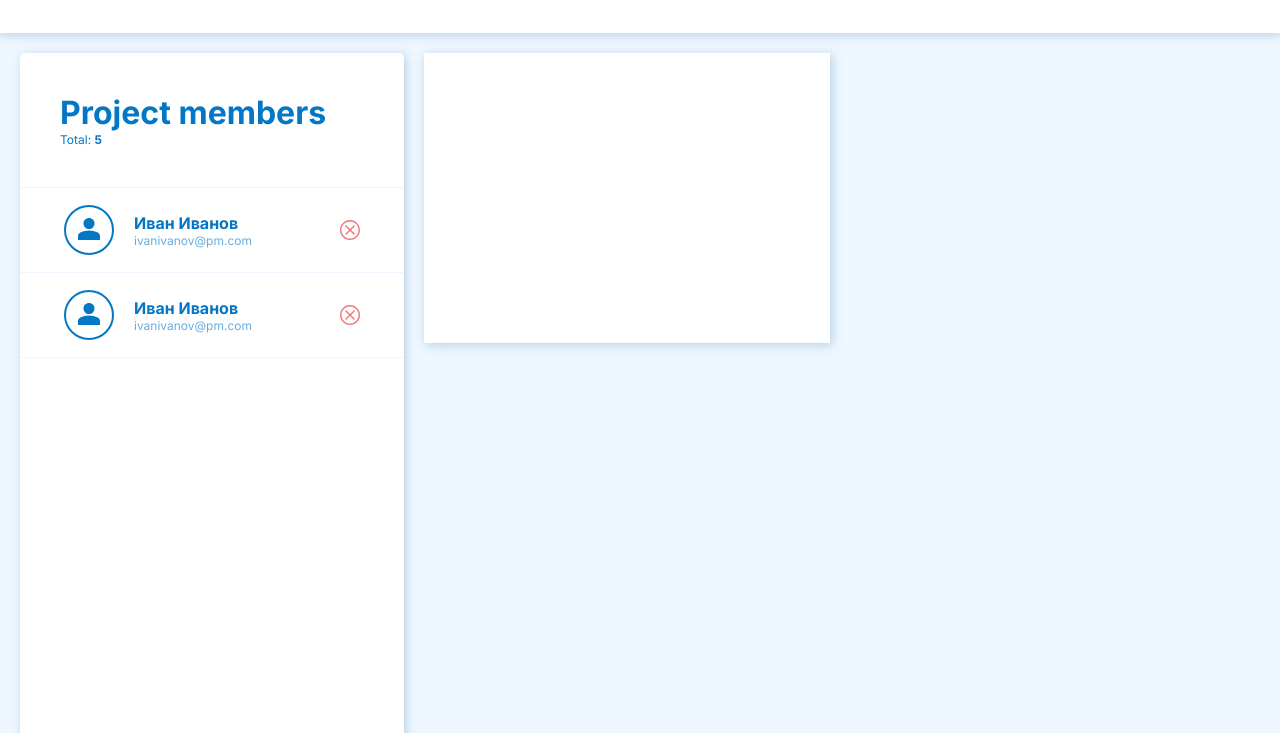
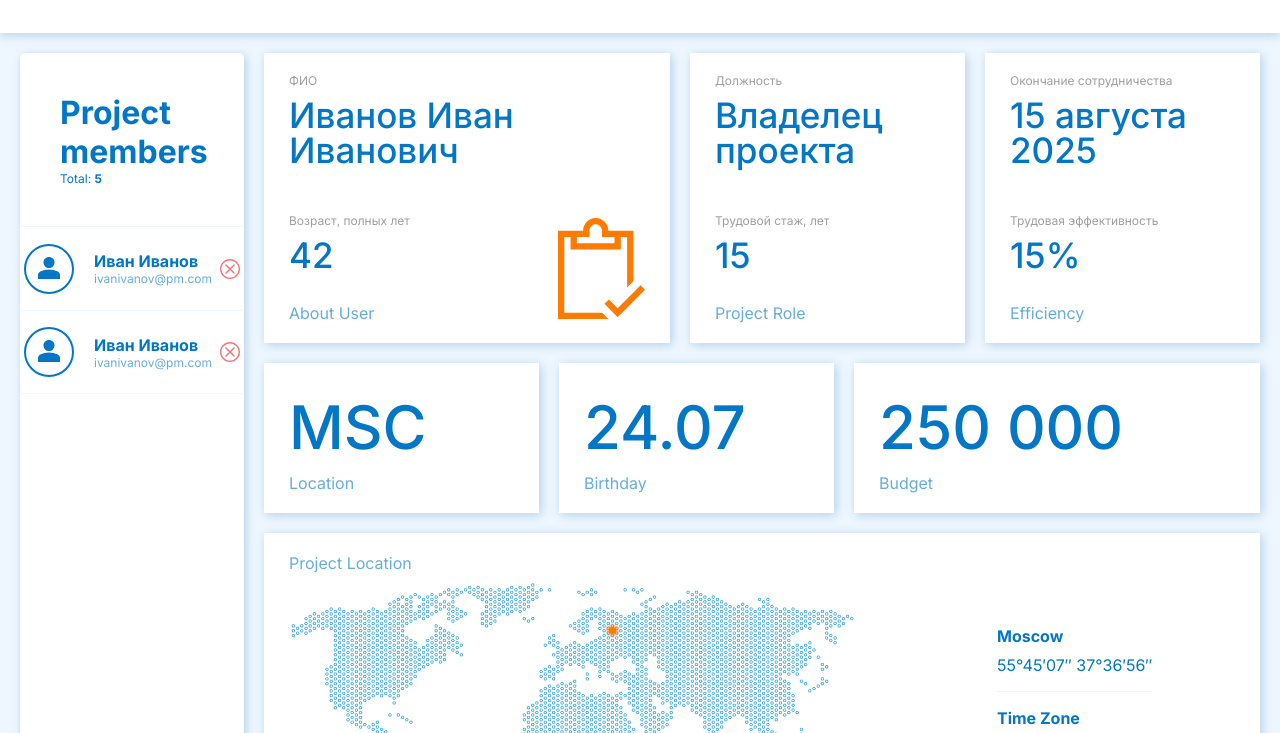
Before and after one commit to agkondakov91/person-manage, a plain HTML site: page index.html in a window 1280 px wide. Shown: the part 67-800 px from the top of the page. Drawn offline with Linux system fonts and the light colour scheme.

Commit message:
PM-1 feat: верстка и стили

```diff
--- a/index.html
+++ b/index.html
@@ -25,7 +25,7 @@
     <main class="main">
       <section class="member">
         <h1 class="member__header">Project members</h1>
-        <p class="member__total">Total: <span class="member__total member__total_bold">5</span></p>
+        <p class="member__total">Total: <span class="member__total-bold">5</span></p>
         <ul>
           <li class="member__person">
             <div class="member__info">
@@ -48,12 +48,79 @@
             <div class="member__delete"></div>
           </li>
         </ul>
-        <button class="member_add">Add member</button>
+        <button class="member__add">Add member</button>
       </section>
-      <section class="info">
-        <div class="info__user"></div>
-        <div class="info__role"></div>
-
+      <section class="about">
+        <ul class="info">
+          <li class="info__user">
+            <div class="info__top">
+              <p class="info__description">ФИО</p>
+              <p class="info__text">Иванов Иван Иванович</p>
+            </div>
+            <div>
+              <p class="info__description">Возраст, полных лет</p>
+              <p class="info__text">42</p>
+            </div>
+            <h2 class="info__title">About User</h2>
+            <div class="info__picture"></div>
+          </li>
+          <li class="info__role">
+            <div class="info__top">
+              <p class="info__description">Должность</p>
+              <p class="info__text">Владелец проекта</p>
+            </div>
+            <div>
+              <p class="info__description">Трудовой стаж, лет</p>
+              <p class="info__text">15</p>
+            </div>
+            <h2 class="info__title">Project Role</h2>
+          </li>
+          <li class="info__efficiency">
+            <div class="info__top">
+              <p class="info__description">Окончание сотрудничества</p>
+            <p class="info__text">15 августа 2025</p>
+            </div>
+            <div>
+              <p class="info__description">Трудовая эффективность</p>
+              <p class="info__text">15%</p>
+            </div>
+            <h2 class="info__title">Efficiency</h2>
+          </li>
+        </ul>
+        <ul class="info2">
+          <li class="info2__location">
+            <p class="info2__subtitle">MSC</p>
+            <h2 class="info2__title">Location</h2>
+          </li>
+          <li class="info2__birthday">
+            <p class="info2__subtitle">24.07</p>
+            <h2 class="info2__title">Birthday</h2>
+          </li>
+          <li class="info2__budget">
+            <p class="info2__subtitle">250 000</p>
+            <h2 class="info2__title">Budget</h2>
+          </li>
+        </ul>
+        <div class="about__map">
+          <h2 class="about__title">Project Location</h2>
+          <div class="about__info">
+            <img class="about__img" src="./img/map.jpg">
+            <ul class="about__information">
+              <li class="about__item">
+                <p class="about__item-title">Moscow</p>
+                <p class="about__item-subtitle">55°45′07″ 37°36′56″</p>
+              </li>
+              <li class="about__item">
+                <p class="about__item-title">Time Zone</p>
+                <p class="about__item-subtitle">14 : 47 : 32</p>
+              </li>
+              <li class="about__item">
+                <p class="about__item-title">Company</p>
+                <p class="about__item-subtitle">Person Manage</p>
+              </li>
+            </ul>
+          </div>
+        </div>
       </section>
     </main>
   </body>
--- a/style.css
+++ b/style.css
@@ -7,8 +7,12 @@ ul,
 li {
   margin: 0;
   padding: 0;
+  box-sizing: border-box;
 }
 
+li {
+  list-style: none;
+}
 
 .page {
   background-color: #EEF7FF;
@@ -77,7 +81,7 @@ li {
   font-size: 12px;
 }
 
-.member__total_bold {
+.member__total-bold {
   margin: 0;
   font-weight: 700;
 }
@@ -145,7 +149,7 @@ li {
   background-size: contain;
 }
 
-.member_add {
+.member__add {
   position: absolute;
   left: 40px;
   bottom: 40px;
@@ -164,14 +168,183 @@ li {
   color: #fff;
 }
 
-.main__info {
+.about {
   display: flex;
   flex-direction: column;
+  gap: 20px;
+}
+
+.info {
+  display: grid;
+  grid-template-columns: 406px repeat(2, 1fr);
+  gap: 20px;
 }
 
 .info__user {
-  width: 406px;
+  display: flex;
+  position: relative;
+  flex-direction: column;
+  padding: 20px 25px;
+  width: auto;
   height: 290px;
   box-shadow: 2px 2px 10px 0 rgba(0, 91, 153, 0.25);
   background: #fff;
 }
+
+.info__top {
+  margin-bottom: 45px;
+}
+
+.info__description {
+  margin-bottom: 10px;
+  font-family: "Inter", sans-serif;
+  font-optical-sizing: auto;
+  font-weight: 400;
+  font-style: normal;
+  color: #9F9F9F;
+  font-size: 12px;
+}
+
+.info__text {
+  font-family: "Inter", sans-serif;
+  font-optical-sizing: auto;
+  font-weight: 500;
+  font-style: normal;
+  color: #0377C5;
+  font-size: 35px;
+  line-height: 100%;
+}
+
+.info__title {
+  position: absolute;
+  bottom: 20px;
+  left: 25px;
+  font-family: "Inter", sans-serif;
+  font-optical-sizing: auto;
+  font-weight: 400;
+  font-style: normal;
+  color: #0377C5;
+  opacity: .6;
+  font-size: 16px;
+}
+
+.info__picture {
+  background-image: url(./img/Vector.svg);
+  background-repeat: no-repeat;
+  width: 87px;
+  height: 101px;
+  background-size: contain;
+  position: absolute;
+  right: 25px;
+  bottom: 24px;
+}
+
+.info__role, .info__efficiency  {
+  display: flex;
+  position: relative;
+  flex-direction: column;
+  padding: 20px 25px;
+  width: 275px;
+  height: 290px;
+  box-shadow: 2px 2px 10px 0 rgba(0, 91, 153, 0.25);
+  background: #fff;
+}
+
+.info2 {
+  display: grid;
+  grid-template-columns: repeat(2, 1fr) 406px;
+  gap: 20px;
+}
+
+.info2__location, .info2__birthday {
+  width: 275px;
+  height: 150px;
+  box-shadow: 2px 2px 10px 0 rgba(0, 91, 153, 0.25);
+  background: #fff;
+}
+
+.info2__subtitle {
+  margin: 28px 0 10px 25px;
+  font-family: "Inter", sans-serif;
+  font-optical-sizing: auto;
+  font-weight: 500;
+  font-style: normal;
+  font-size: 60px;
+  color: #0377C5;
+}
+
+.info2__title {
+  margin-left: 25px;
+  font-family: "Inter", sans-serif;
+  font-optical-sizing: auto;
+  font-weight: 400;
+  font-style: normal;
+  color: #0377C5;
+  opacity: .6;
+  font-size: 16px;
+}
+
+.info2__budget {
+  width: auto;
+  height: 150px;
+  box-shadow: 2px 2px 10px 0 rgba(0, 91, 153, 0.25);
+  background: #fff;
+}
+
+.about__map {
+  width: 996px;
+  height: 404px;
+  box-shadow: 2px 2px 10px 0 rgba(0, 91, 153, 0.25);
+  background: #fff;
+}
+
+.about__title {
+  margin: 20px 0 10px 25px;
+  font-family: "Inter", sans-serif;
+  font-optical-sizing: auto;
+  font-weight: 400;
+  font-style: normal;
+  color: #0377C5;
+  opacity: .6;
+  font-size: 16px;
+}
+
+.about__info {
+  display: flex;
+  align-items: center;
+  gap: 94px;
+}
+
+.about__img {
+  margin-left: 26px;
+}
+
+.about__item {
+  margin-bottom: 16px;
+  border-bottom: 1px solid #EEF7FF;
+}
+
+.about__item:last-child {
+  margin-bottom: 0;
+  border-bottom: none;
+}
+
+.about__item-title {
+  margin-bottom: 9px;
+  font-family: "Inter", sans-serif;
+  font-optical-sizing: auto;
+  font-weight: 700;
+  font-style: normal;
+  font-size: 16px;
+  color: #0377C5;
+}
+
+.about__item-subtitle {
+  margin-bottom: 16px;
+  font-family: "Inter", sans-serif;
+  font-optical-sizing: auto;
+  font-weight: 400;
+  font-style: normal;
+  font-size: 16px;
+  color: #0377C5;
+}
```
Also changed, not shown: img/Vector.svg (added), img/map.jpg (added).
